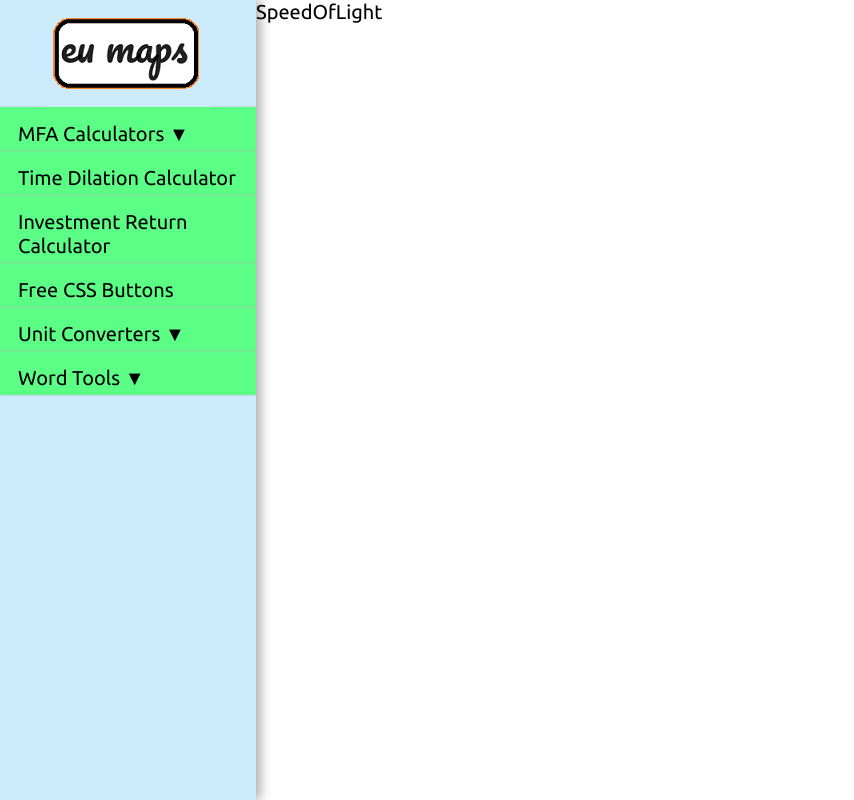
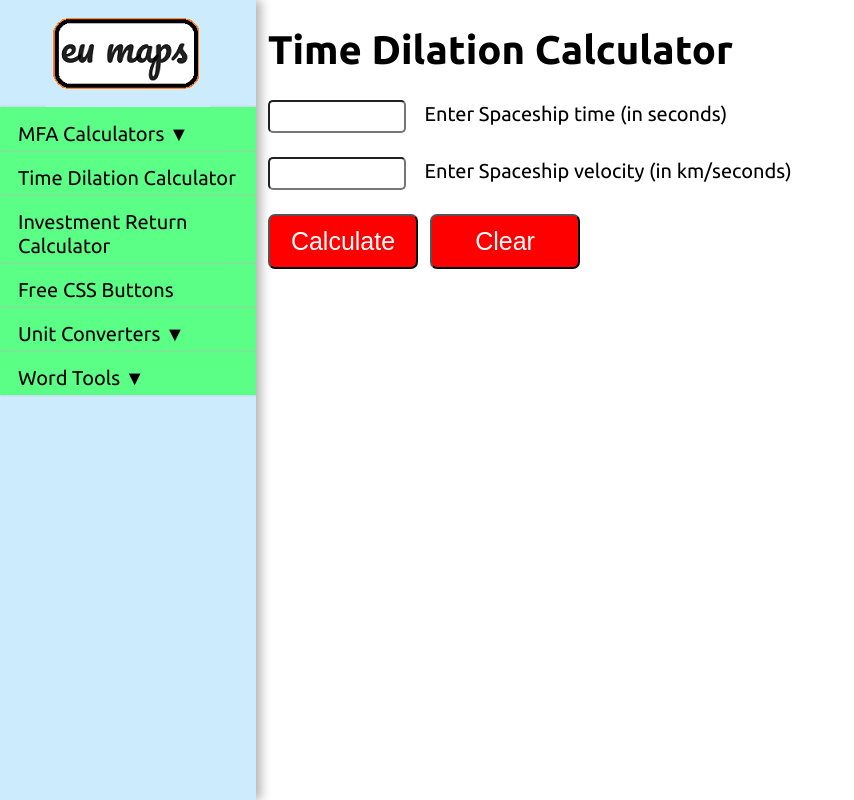
Before and after one commit to abdulhakim-altunkaya/eumaps, a React (Create React App) app in the folder client/: page /speed-of-light-calculator in a window 1280 px wide. Shown: the whole page, without its empty margins (0-854 px from the left). Built offline with nearby package versions, Linux system fonts and the light colour scheme; the HTML template or start-up script is replaced by a standard one; a web font is replaced by a local one.

Commit message:
time dilation calculator added

```diff
--- a/client/package.json
+++ b/client/package.json
@@ -7,8 +7,10 @@
     "@testing-library/react": "^13.4.0",
     "@testing-library/user-event": "^13.5.0",
     "axios": "^1.7.7",
+    "katex": "^0.16.11",
     "react": "^18.3.1",
     "react-dom": "^18.3.1",
+    "react-katex": "^3.0.1",
     "react-router-dom": "^6.26.1",
     "react-scripts": "5.0.1",
     "web-vitals": "^2.1.4",
--- a/client/src/components/SidebarLogo.js
+++ b/client/src/components/SidebarLogo.js
@@ -1,10 +1,16 @@
 import React from 'react';
 import logo from "../images/logo.png";
+import {useNavigate} from "react-router-dom";
 
 function SidebarLogo() {
+
+  const navigate = useNavigate();
+
+
   return (
     <div className='sidebarLogoArea'>
-      <img src={logo} alt=''/>
+      <img src={logo} onClick={() => navigate("/")}
+        alt='Logo of the webpage. If you click on it, it will take to hompage'/>
     </div>
   )
 }
--- a/client/src/components/subcomponents/IndexComp.js
+++ b/client/src/components/subcomponents/IndexComp.js
@@ -2,7 +2,7 @@ import React from 'react'
 
 function IndexComp() {
   return (
-    <div>
+    <div className='homepageArea'>
         <h1>WELCOME TO EUMAPS</h1>
         <p>Platform of Useful Applications and Calculators</p>
     </div>
--- a/client/src/components/subcomponents/SpeedOfLight.js
+++ b/client/src/components/subcomponents/SpeedOfLight.js
@@ -1,9 +1,118 @@
-import React from 'react'
+import React, { useState } from 'react';
+import '../../styles/investment.css';
+
+import { BlockMath } from 'react-katex';
+import 'katex/dist/katex.min.css'; // Import the KaTeX CSS for proper styling of Einstein formula
 
 function SpeedOfLight() {
+
+  const [resultArea, setResultArea] = useState('');
+
+  const calculateTimeDilation = (e) => {
+    e.preventDefault(); // prevent form from refreshing page
+
+    const formData = new FormData(e.target);
+    const spaceshipTime2 = formData.get('spaceshipTime');
+    const spaceshipVelocity2 = formData.get('spaceshipVelocity');
+    let spaceshipTime3 = Number(spaceshipTime2);
+    let spaceshipVelocity3 = Number(spaceshipVelocity2);
+
+    if (spaceshipVelocity3 < 1 || spaceshipVelocity3 === '') {
+      alert('Spaceship velocity is not a valid number');
+      return;
+    }
+    if (spaceshipVelocity3 > 299793) {
+      alert("You are going faster than light. The equation breaks down after here.");
+    }
+    if (spaceshipTime3 < 1 || spaceshipTime3 > 10000000000000 || spaceshipTime3 === '') {
+      alert('Invalid amount of time. Enter time in seconds. Do not use comma or dots');
+      return;
+    }
+    if (!Number.isInteger(spaceshipTime3) || !Number.isInteger(spaceshipVelocity3) ) {
+      alert('Enter a valid number. Do not use commas or dots');
+      return;
+    }
+
+    const speedLight = 299792.45;
+    const part1 = Math.pow(speedLight, 2);
+    const part2 = Math.pow(spaceshipVelocity3, 2);
+    const part3 = part2/part1;
+    const part4 = 1-part3;
+    const part5 = Math.sqrt(part4);
+    const part6 = spaceshipTime3/part5;
+    const part7 = part6.toFixed(1)
+    const side1 = spaceshipVelocity3*100;
+    const side2 = side1/speedLight;
+    const side3 = part7-spaceshipTime3;
+    const side4 = side3.toFixed(1)
+
+    setResultArea(
+      <div style={{ textAlign: 'left' }}>
+        <span>Speed of Light: {speedLight}</span> <br/>
+        <span>Ratio of Spaceship Velocity to Light: {side2}%</span> <br/>
+        <span>Time Dilation: {side4} seconds</span> <br/>
+        <span>Time passed on Spaceship: <strong>{spaceshipTime3} seconds</strong></span> <br/>
+        <span>Time passed on Earth: <strong>{part7} seconds.</strong>(Exact number is: {part6}) </span> <br/> <br/>
+        <span>Above calculation is also same for months, weeks, years etc. For example, instead of seconds, you can say:</span> <br/>
+        <span>Time passed on Spaceship: <strong>{spaceshipTime3} years</strong></span> <br/>
+        <span>Time passed on Earth: <strong>{part7} years.</strong></span> <br/> <br/>
+        <span>
+          Einstein Time-Dilation Equation <br/>
+          (Te: Time passed on Earth, Ts: Time passed in Spaceship,
+          v: velocity of Spaceship, c: speed of Light):
+        </span>
+        <BlockMath>
+          {'Te = \\frac{Ts}{\\sqrt{1 - \\frac{v^2}{c^2}}}'}
+        </BlockMath>
+      </div>
+    )
+  }
+
+  const clearTimeDilationForm = (e) => {
+    e.preventDefault(); // prevent the form from refreshing the page
+    e.target.closest('form').reset();
+    setResultArea('');
+  }
+
   return (
-    <div>SpeedOfLight</div>
+    <div>
+      <h1 className='formHeader'>Time Dilation Calculator</h1>
+      <form className='formInvestment' onSubmit={calculateTimeDilation}>
+
+        <input
+          className='inputFields'
+          type='number'
+          name='spaceshipTime'
+          id='spaceshipTime'
+          aria-label='Enter Spaceship time in seconds.'
+          min="1"
+          max="100000000000000"
+          required
+        /> &nbsp; &nbsp;
+        <label htmlFor='spaceshipTime'>Enter Spaceship time (in seconds)</label> <br/><br/>
+
+
+        <input
+          className='inputFields'
+          type='number'
+          name='spaceshipVelocity'
+          id='spaceshipVelocity'
+          aria-label='Enter Spaceship velocity in km per second'
+          min="1"
+          max="100000000000000000000"
+          required
+        /> &nbsp; &nbsp;
+        <label htmlFor='spaceshipVelocity'>Enter Spaceship velocity (in km/seconds)</label> <br/><br/>
+
+        <button className='button1' type="submit">Calculate</button>
+        <button className='button1' onClick={clearTimeDilationForm}>Clear</button>
+      </form>
+
+      <div className='resultAreaInvestment' aria-live='polite'>
+        {resultArea}
+      </div>
+    </div>
   )
 }
 
-export default SpeedOfLight
+export default SpeedOfLight;
--- a/client/src/index.css
+++ b/client/src/index.css
@@ -85,3 +85,8 @@ html {
   .notesArea {
     font-family: "Edu AU VIC WA NT Hand", cursive;
   }
+
+  .homepageArea {
+    margin-left: 12px;
+    margin-top: 30px;
+  }
```
Also changed, not shown: 1 other file (tests, documents, lock files or other folders).
